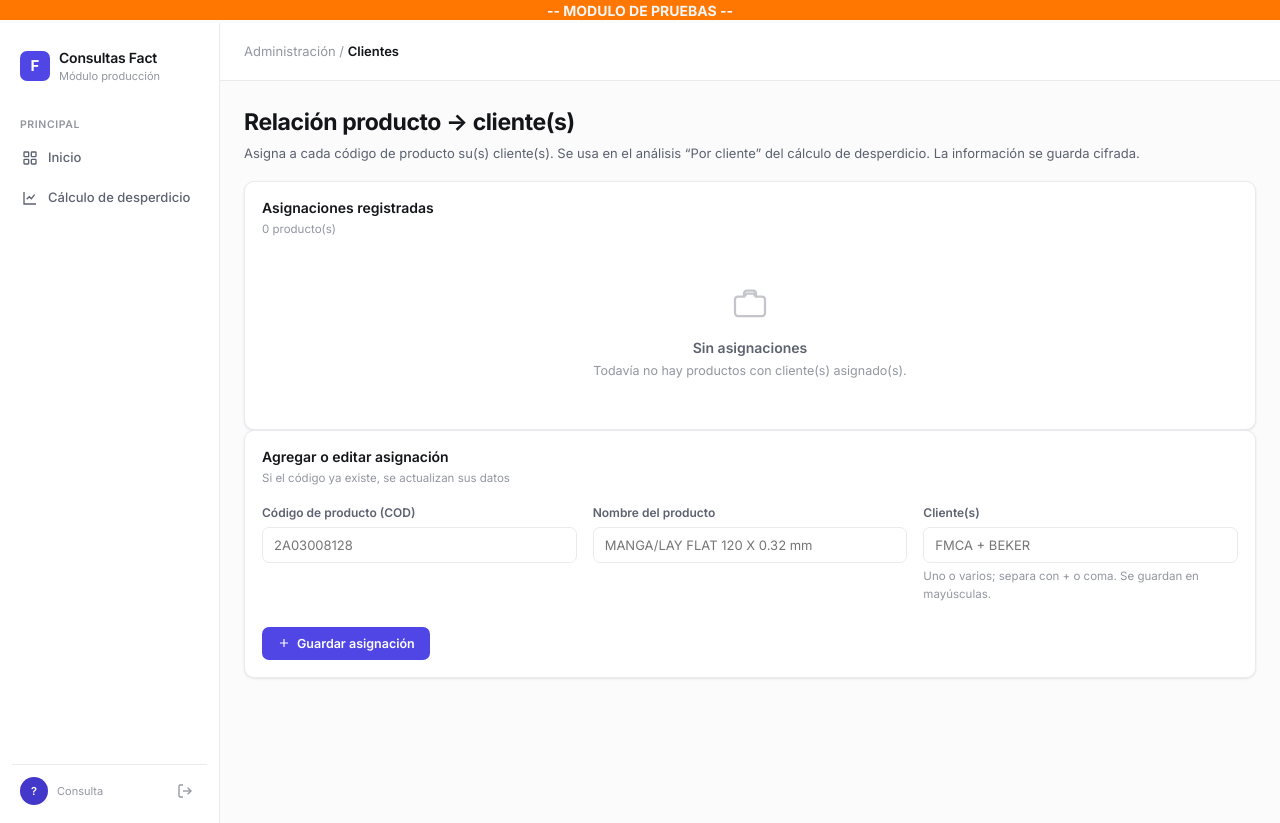
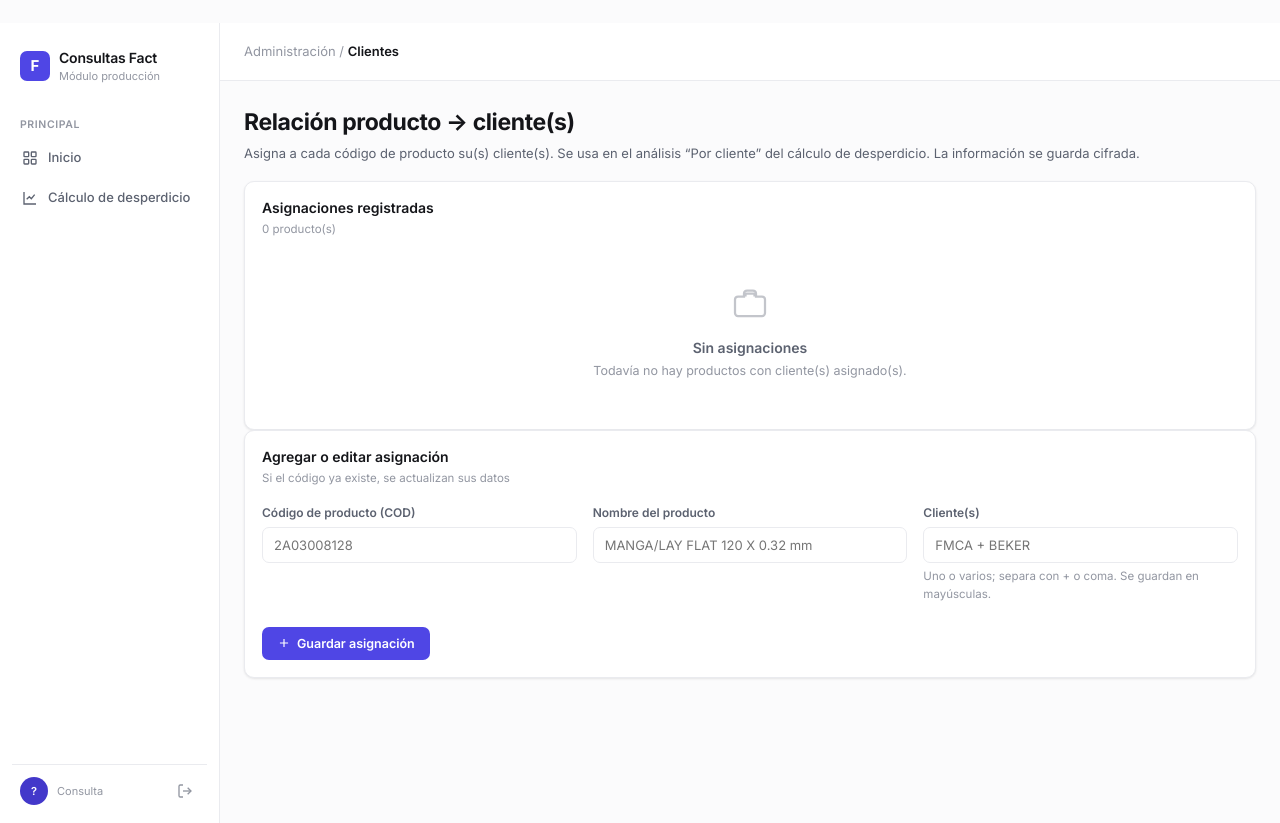
Before and after one commit to ProgramadorPlastitec01/ModuloConsutlasFactory, a Flask app: template AppConsultasFact/templates/admin_clientes.html in a window 1280 px wide. Run offline with Flask 3, Linux system fonts and the light colour scheme; the template is opened without the code that fills it, so the values that code supplies are empty.

Commit message:
Version 4 - nuevos cambios

```diff
--- a/AppConsultasFact/templates/base.html
+++ b/AppConsultasFact/templates/base.html
@@ -14,7 +14,7 @@
 </head>
 
 <body class="app" style="margin-top: 23px;">
-    <div style="    background-color: #ff7600;
+    <!-- <div style="    background-color: #ff7600;
     position: absolute;
     top: 0;
     left: 0;
@@ -23,7 +23,7 @@
     font-weight: bolder;
     height: 20px;
     z-index: 19;
-    text-align: center;">-- MODULO DE PRUEBAS --</div>
+    text-align: center;">-- MODULO DE PRUEBAS --</div> -->
 
 <aside class="side">
 
```
